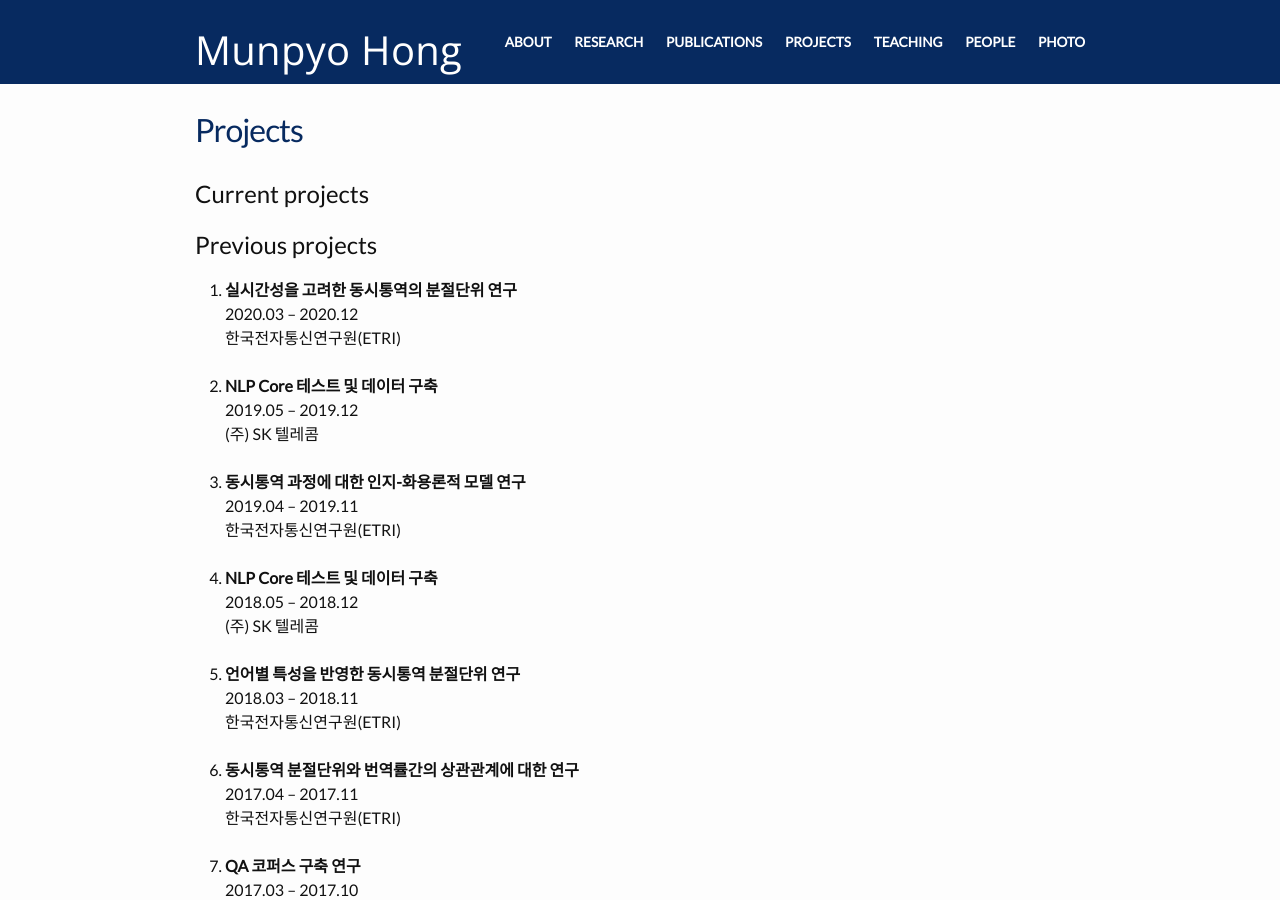
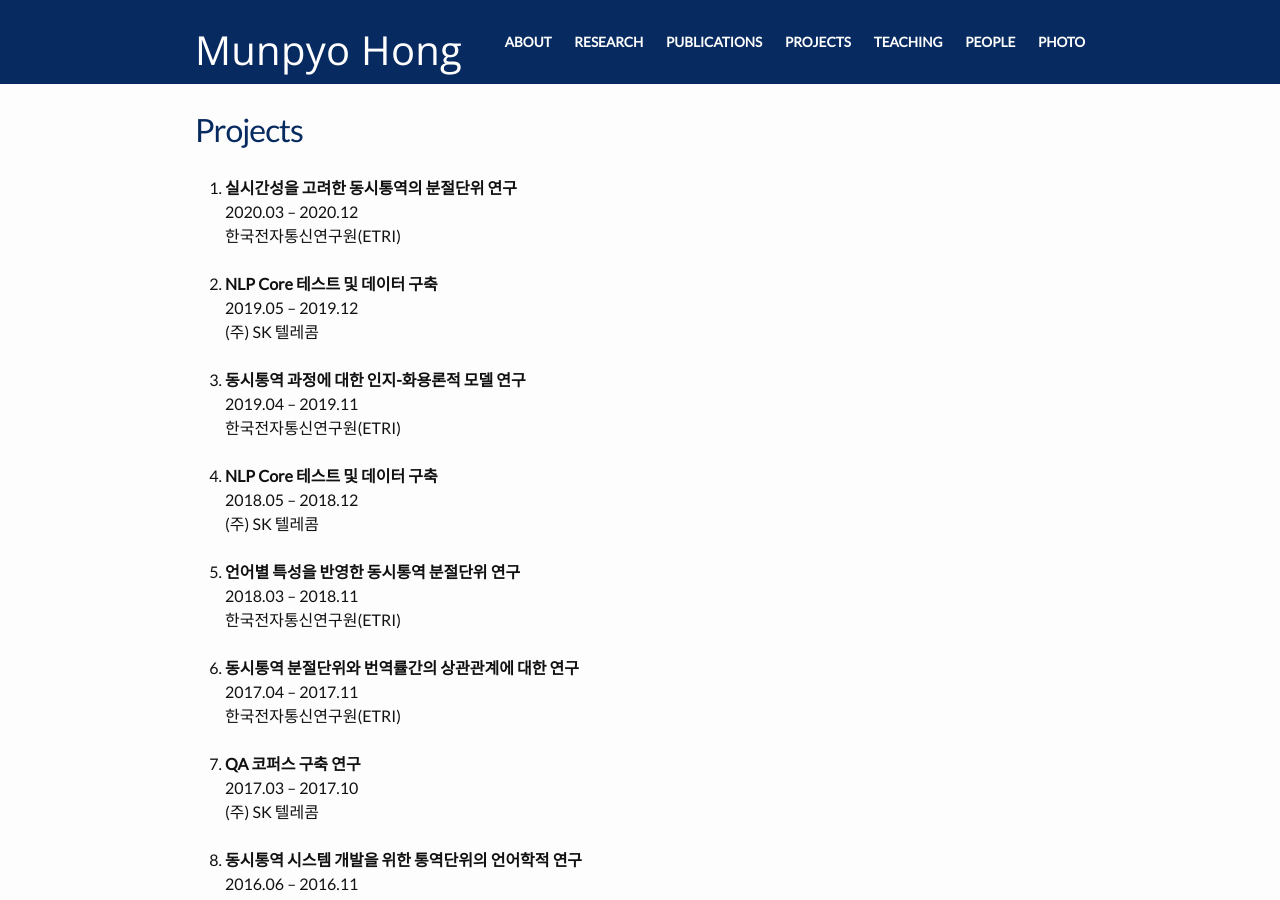
Before and after one commit to skkhmp/skkhmp.github.io, a Jekyll site: the page built from projects.md, in a window 1280 px wide and 900 px high. Built offline with Jekyll 4.4.1, drawn with Linux system fonts in a browser that asks for light colours; some web fonts are replaced.

Commit message:
Update projects.md

```diff
--- a/projects.md
+++ b/projects.md
@@ -3,8 +3,7 @@ layout: page
 title: Projects
 permalink: /projects/
 ---
-## Current projects
-## Previous projects
+
 1. **실시간성을 고려한 동시통역의 분절단위 연구** <br/>
   2020.03 – 2020.12<br/>
   한국전자통신연구원(ETRI)<br/>
```
